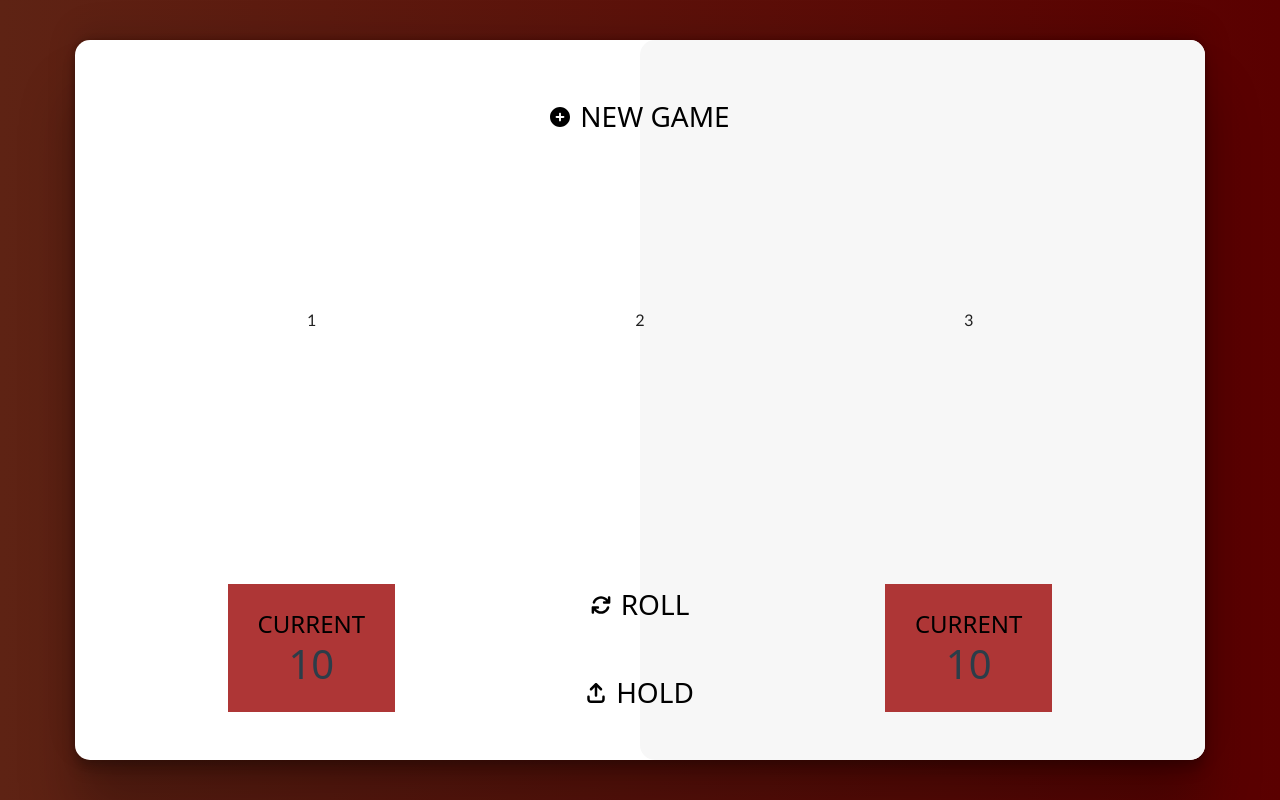
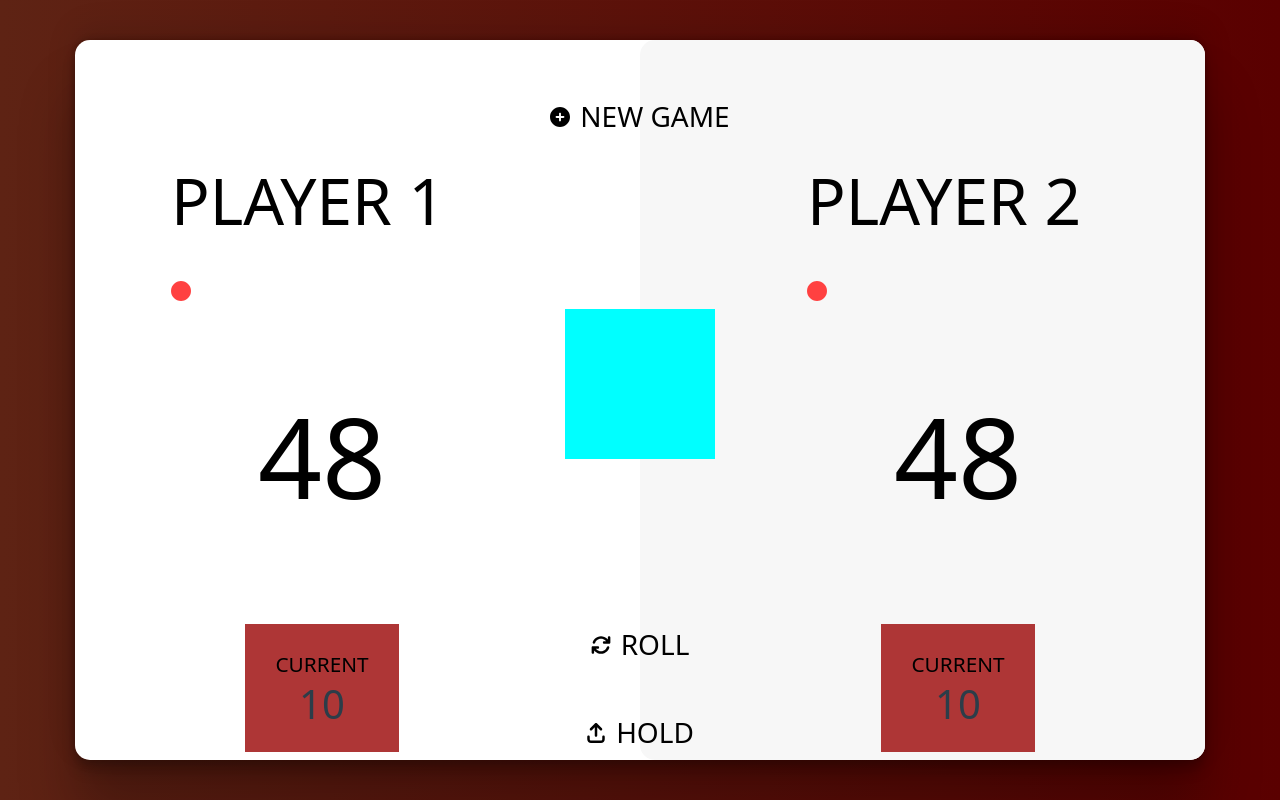
Before and after one commit to Giygas/javascript-game, a Vue app: page / in a window 1280 px wide. Built offline with nearby package versions, Linux system fonts and the light colour scheme.

Commit message:
added players placeholders

```diff
--- a/src/App.vue
+++ b/src/App.vue
@@ -1,9 +1,13 @@
 <script>
 import CurrentPoints from './components/CurrentPoints.vue'
+// import Dice from './components/Dice.vue'
+import PlayerDash from './components/PlayerDash.vue';
 
 export default {
   components: {
-    CurrentPoints
+    CurrentPoints,
+    // Dice,
+    PlayerDash
   }
 }
 </script>
@@ -19,11 +23,15 @@ export default {
         </div>
 
         <div class="grid dice-container">
-          <div id="player1">1</div>
-          <div id>
-            2
+          <div id="player1">
+            <PlayerDash :pNumber="1"/>
           </div>
-          <div id="player2">3</div>
+          <div id="dice">
+            <div class="square"></div>
+          </div>
+          <div id="player2">
+            <PlayerDash :pNumber="2"/>
+          </div>
         </div>
 
         <div class="grid">
@@ -49,7 +57,7 @@ export default {
 .main-container {
   background-color: #ffffff;
   position: absolute;
-  padding: 2rem 5rem;
+  padding: 2rem 6rem;
   width: 100%;
   height: 100%;
   z-index: 1;
@@ -85,13 +93,22 @@ export default {
   }
 
   .dice-container {
-    height: 50vh;
+    height: 55vh;
     display: grid;
     grid-template-rows: 1fr;
     padding-bottom: 5rem;
     div {
       justify-self: center;
       align-self: center;
+    }
+
+    #dice {
+      background-color: aqua;
+      margin-top: 5rem;
+      .square {
+        width: 150px;
+        height: 150px;
+      }
     }
   }
 
@@ -115,4 +132,5 @@ export default {
   position: absolute;
   border-radius: 15px;
 }
+
 </style>
--- a/src/components/CurrentPoints.vue
+++ b/src/components/CurrentPoints.vue
@@ -29,7 +29,7 @@
       margin-top: 0.5rem;
       margin-bottom: 1rem;
       color: black;
-      font-size: 1.5rem;
+      font-size: 1.3rem;
       font-weight: 400;
 
     }
--- a/src/components/Dice.vue
+++ b/src/components/Dice.vue
@@ -0,0 +1,190 @@
+<script>
+var elDiceOne       = document.getElementById('dice1');
+var elDiceTwo       = document.getElementById('dice2');
+var elComeOut       = document.getElementById('roll');
+
+elComeOut.onclick   = function () {rollDice();};
+
+function rollDice() {
+
+  var diceOne   = Math.floor((Math.random() * 6) + 1);
+  var diceTwo   = Math.floor((Math.random() * 6) + 1);
+
+  console.log(diceOne + ' ' + diceTwo);
+
+  for (var i = 1; i <= 6; i++) {
+    elDiceOne.classList.remove('show-' + i);
+    if (diceOne === i) {
+      elDiceOne.classList.add('show-' + i);
+    }
+  }
+
+  for (var k = 1; k <= 6; k++) {
+    elDiceTwo.classList.remove('show-' + k);
+    if (diceTwo === k) {
+      elDiceTwo.classList.add('show-' + k);
+    }
+  }
+  setTimeout(rollDice(), 1000);
+}
+</script>
+
+<template>
+   <div class="game">
+    <div class="container-dice">
+      <div id='dice1' class="dice dice-one">
+        <div id="dice-one-side-one" class='side one'>
+          <div class="dot one-1"></div>
+        </div>
+        <div id="dice-one-side-two" class='side two'>
+          <div class="dot two-1"></div>
+          <div class="dot two-2"></div>
+        </div>
+        <div id="dice-one-side-three" class='side three'>
+          <div class="dot three-1"></div>
+          <div class="dot three-2"></div>
+          <div class="dot three-3"></div>
+        </div>
+        <div id="dice-one-side-four" class='side four'>
+          <div class="dot four-1"></div>
+          <div class="dot four-2"></div>
+          <div class="dot four-3"></div>
+          <div class="dot four-4"></div>
+        </div>
+        <div id="dice-one-side-five" class='side five'>
+          <div class="dot five-1"></div>
+          <div class="dot five-2"></div>
+          <div class="dot five-3"></div>
+          <div class="dot five-4"></div>
+          <div class="dot five-5"></div>
+        </div>
+        <div id="dice-one-side-six" class='side six'>
+          <div class="dot six-1"></div>
+          <div class="dot six-2"></div>
+          <div class="dot six-3"></div>
+          <div class="dot six-4"></div>
+          <div class="dot six-5"></div>
+          <div class="dot six-6"></div>
+        </div>
+      </div>
+   </div>
+   <div id='roll' class='roll-button'><button>Roll dice!</button></div>
+  </div>
+</template>
+
+<style>
+
+.game {
+  position: relative;
+  width: 300px;
+  height: 40vh;
+}
+
+.container-dice {
+  position: relative;
+  display: inline-block;
+  top: 200px;
+}
+
+button {
+  position: relative;
+  top:80px;
+  padding: 15px 50px;
+  color: #fff;
+  background-color: #f4d35e;
+  border: none;
+  font-size: 20px;
+  border-radius: 20px;
+  box-shadow: 1px 3px #50514F;
+  outline: none;
+  transition: .3s;
+}
+button:hover, button:active {
+  outline: none;
+  background: #50514F;
+  cursor: pointer;
+  transform: translateY(15px);
+}
+
+.dice {
+  position: relative;
+  width: 100px;
+  height: 100px;
+  transform-style: preserve-3d;
+  transition: transform 1s; }
+
+.dot {
+  position: absolute;
+  width: 20px;
+  height: 20px;
+  margin: -10px 5px 5px -10px;
+  border-radius: 20px;
+  background-color: #ef233c;
+  box-shadow: inset 2px 2px #d90429;}
+
+.dice-one {
+  left: 450px; }
+
+.dice-two {
+  left: 300px;
+  top:-200px;
+}
+
+.side {
+  position: absolute;
+  background-color: #ffF;
+  border-radius:5px;
+  width: 100px;
+  height: 100px;
+  border: 1px solid #e5e5e5;
+  text-align: center;
+  line-height: 2em;
+}
+
+.side:nth-child(1) {
+  transform: translateZ(3.1em); }
+
+.side:nth-child(6) {
+  transform: rotateY(90deg) translateZ(3.1em); }
+
+.side:nth-child(3) {
+  transform: rotateY(-90deg) translateZ(3.1em); }
+
+.side:nth-child(4) {
+  transform: rotateX(90deg) translateZ(3.1em); }
+
+.side:nth-child(5) {
+  transform: rotateX(-90deg) translateZ(3.1em); }
+
+.side:nth-child(2) {
+  transform: rotateY(-180deg) translateZ(3.1em); }
+
+.two-1, .three-1, .four-1, .five-1, .six-1 {
+  top: 20%;
+  left: 20%; }
+
+.four-3, .five-3, .six-4 {
+  top: 20%;
+  left: 80%; }
+
+.one-1, .three-2, .five-5 {
+  top: 50%;
+  left: 50%; }
+
+.four-2, .five-2, .six-3 {
+  top: 80%;
+  left: 20%; }
+
+.two-2, .three-3, .four-4, .five-4, .six-6 {
+  top: 80%;
+  left: 80%; }
+
+.six-2 {
+  top: 50%;
+  left: 20%; }
+
+.six-5 {
+  top: 50%;
+  left: 80%;
+}
+</style>
--- a/src/components/PlayerDash.vue
+++ b/src/components/PlayerDash.vue
@@ -0,0 +1,48 @@
+<script>
+export default {
+  props: {
+    pNumber: Number
+  },
+}
+</script>
+
+<template>
+  <div class="player">
+    <h1 class="display-2">
+      PLAYER {{ pNumber }} <img src="../assets/redDot.svg" alt="red dot" class="red-dot">
+    </h1>
+    <h1 class="display-1">
+      48
+    </h1>
+  </div>
+</template>
+
+<style scoped>
+  .player {
+    margin-top: 3rem;
+    height: 40vh;
+    display: flex;
+    flex-direction: column;
+    align-items: center;
+    justify-content: center;
+  }
+
+  .display-1 {
+    font-size: 7rem;
+    font-weight: 300;
+    line-height: normal;
+    color: rgb(0, 0, 0);
+  }
+
+  .display-2 {
+    font-size: 4rem;
+    font-weight: 500;
+    line-height: normal;
+    color: rgb(0, 0, 0);
+  }
+
+  .red-dot {
+    height: 20px;
+    margin-bottom: 6px;
+  }
+</style>
```
Also changed, not shown: src/assets/redDot.svg (added).
